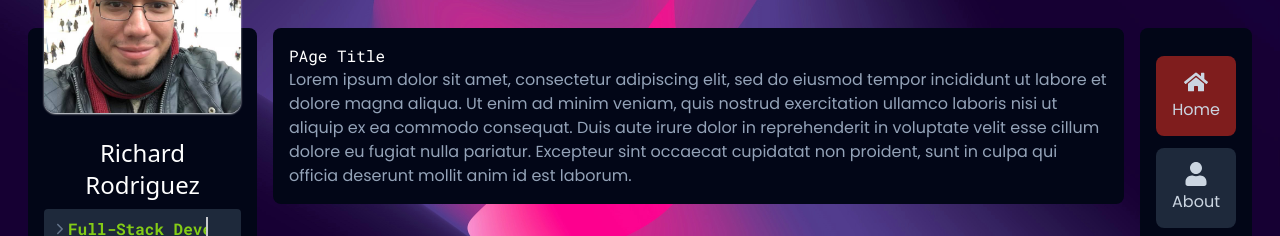
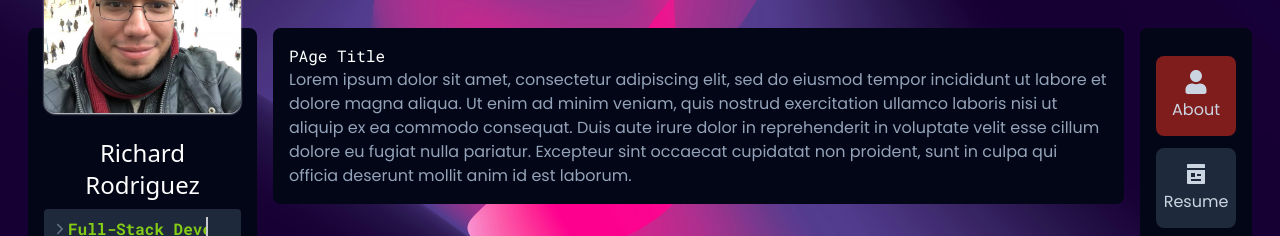
Before and after one commit to rmjuarez12/personal-portfolio, a Next.js app: page / in a window 1280 px wide. Shown: the part 256-492 px from the top of the page. Built offline with nearby package versions, Linux system fonts and the light colour scheme.

Commit message:
Removed home from menu

```diff
--- a/src/components/sections/MainMenu.tsx
+++ b/src/components/sections/MainMenu.tsx
@@ -7,7 +7,7 @@
 import { usePathname } from "next/navigation";
 import MenuButton from "../ui/MenuButton";
 
-import { FaHome } from "react-icons/fa";
+import { RiPagesFill } from "react-icons/ri";
 import { FaBriefcase } from "react-icons/fa6";
 import { FaUser } from "react-icons/fa";
 
@@ -16,8 +16,8 @@ export default function MainMenu() {
   const pathname = usePathname();
 
   const mainMenu = [
-    { name: "Home", url: "/", icon: <FaHome /> },
-    { name: "About", url: "/about", icon: <FaUser /> },
+    { name: "About", url: "/", icon: <FaUser /> },
+    { name: "Resume", url: "/about", icon: <RiPagesFill /> },
     { name: "Projects", url: "/projects", icon: <FaBriefcase /> },
   ];
 
```
